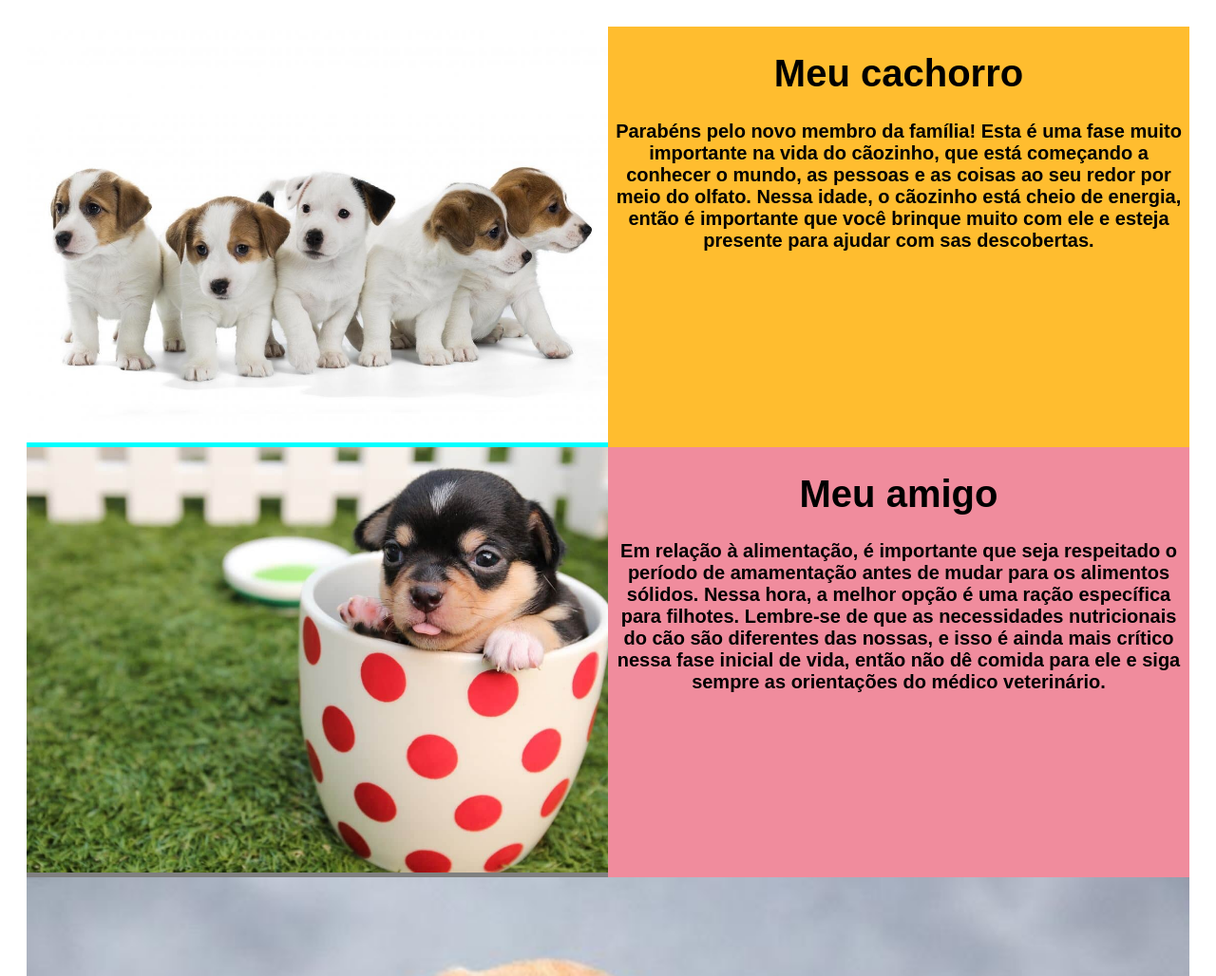
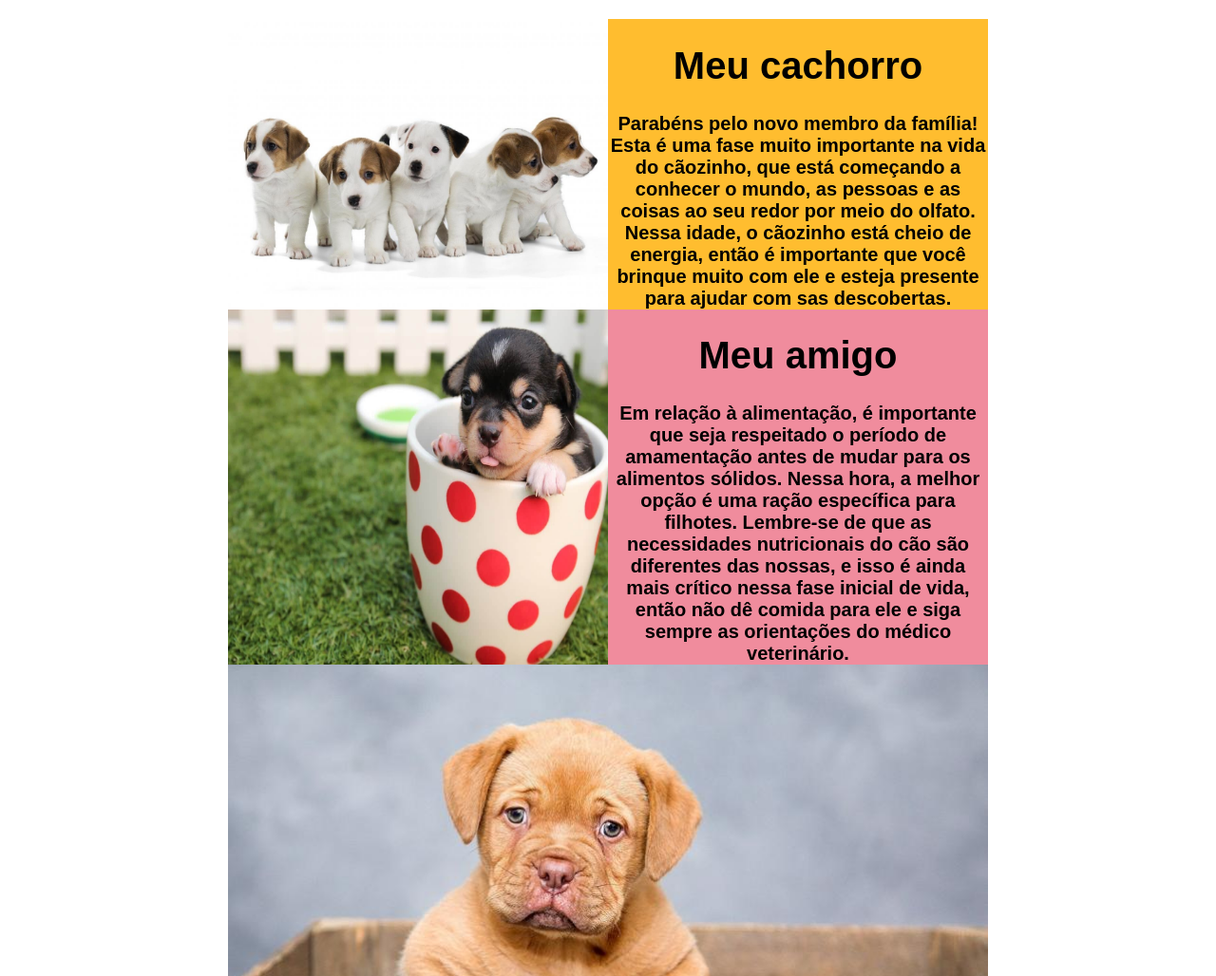
Before and after one commit to Yves-Botshimbo-Luana/Exercicio-Prof-Engel, a plain HTML site: page index.html in a window 1280 px wide. Shown: the top 1028 px of the page at 95% size. Drawn offline with Linux system fonts and the light colour scheme.

Commit message:
Update style.css

```diff
--- a/style.css
+++ b/style.css
@@ -31,10 +31,21 @@ body{
 }
 .c2{
     width: 100%;
+    height: 100%;
 }
 .c1{
     width: 110%;
+    height: 100%;
 }
 .c3{
     width: 200%;
 }
+@media screen and (min-width: 616px) {
+    body{
+        width: 800px;
+        margin: 0 auto;
+    }
+    }
+footer{
+    display: none;
+}
```
